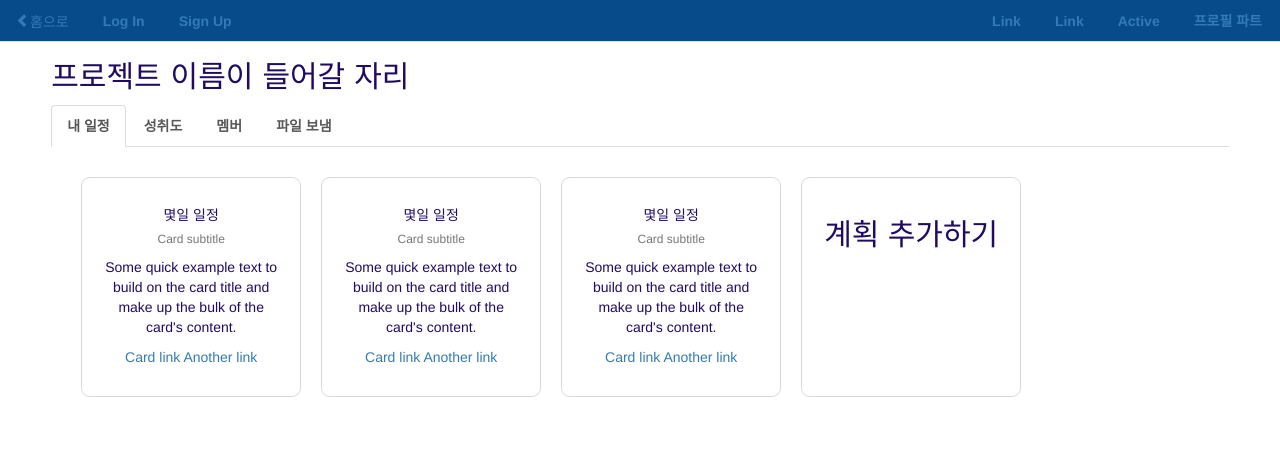
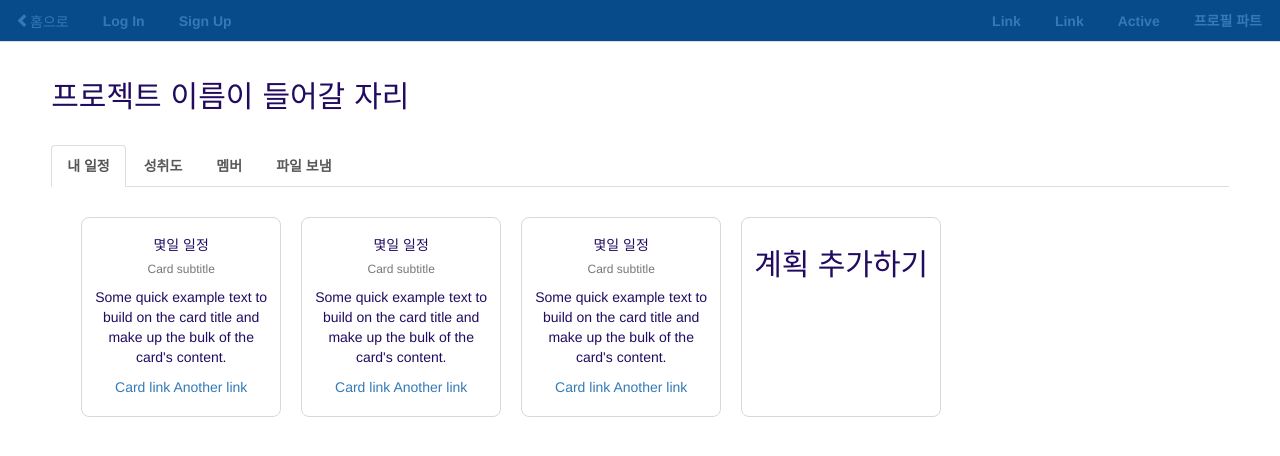
Before and after one commit to JSPlike/hanco_rails, a Rails app: page /projects in a window 1280 px wide, after a click on "내 일정". Shown: the top 456 px of the page. Run offline with Rails 7, Linux system fonts and the light colour scheme; style sheets or scripts are compiled from the project's sources; some libraries are stand-ins or nearby versions.

Commit message:
project.index mod

```diff
--- a/app/assets/stylesheets/projects.scss
+++ b/app/assets/stylesheets/projects.scss
@@ -60,15 +60,15 @@
   padding: 20px;
 }
 .project-card-hc {
-  width: 22rem;
-  height: 22rem;
+  width: 20rem;
+  height: 20rem;
   text-align: center;
   background-color: white;
   border: 1px solid #D8D8D8;
   border-radius: 4%;
   display: inline-block;
   float: left;
-  padding: 20px 20px;
+  padding: 10px 10px;
   margin: 10px;
 }
 
--- a/app/views/layouts/projects.html.erb
+++ b/app/views/layouts/projects.html.erb
@@ -63,7 +63,9 @@
       </ul>
     </div>
     <div class="project-inner-hc">
+      <br>
       <h2 style="font-family: 'Jua', sans-serif;">프로젝트 이름이 들어갈 자리</h2>
+      <br>
 
       <%= yield %>
 
```
Also changed, not shown: 15 other files.
